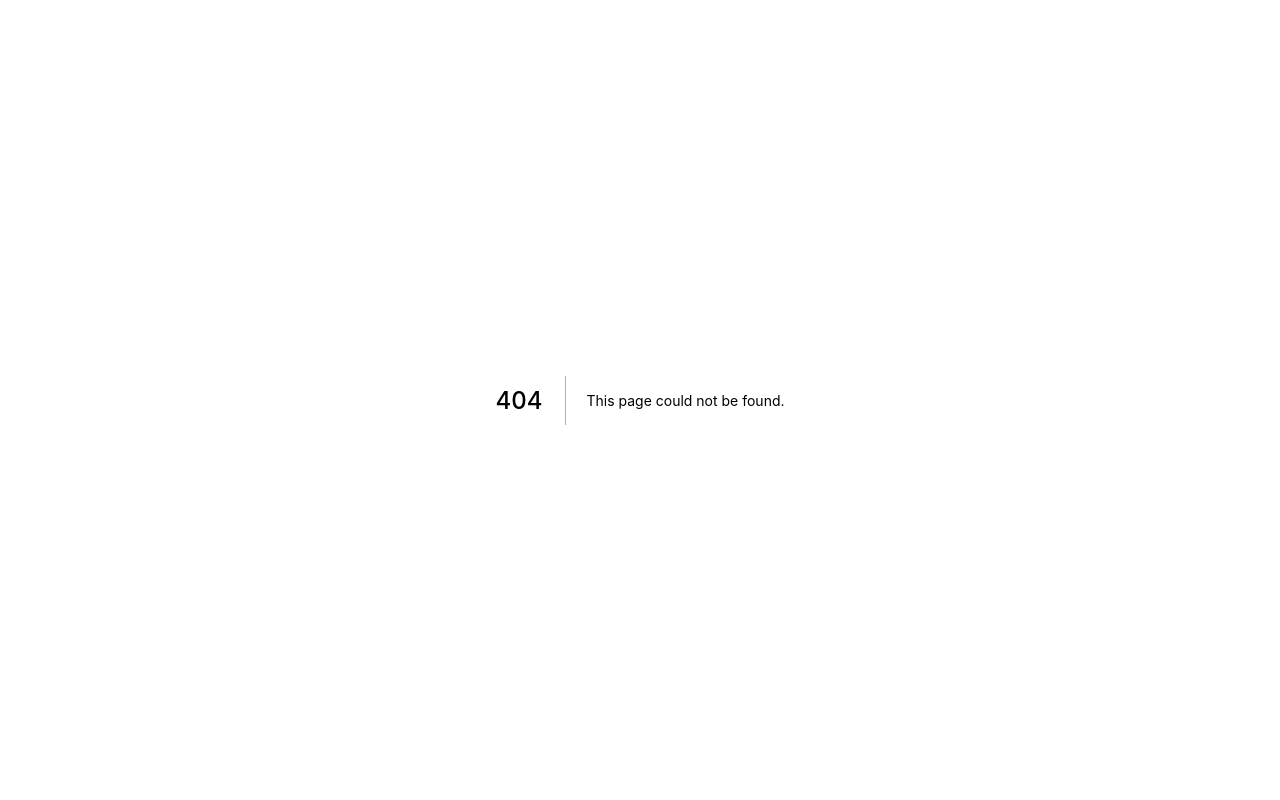
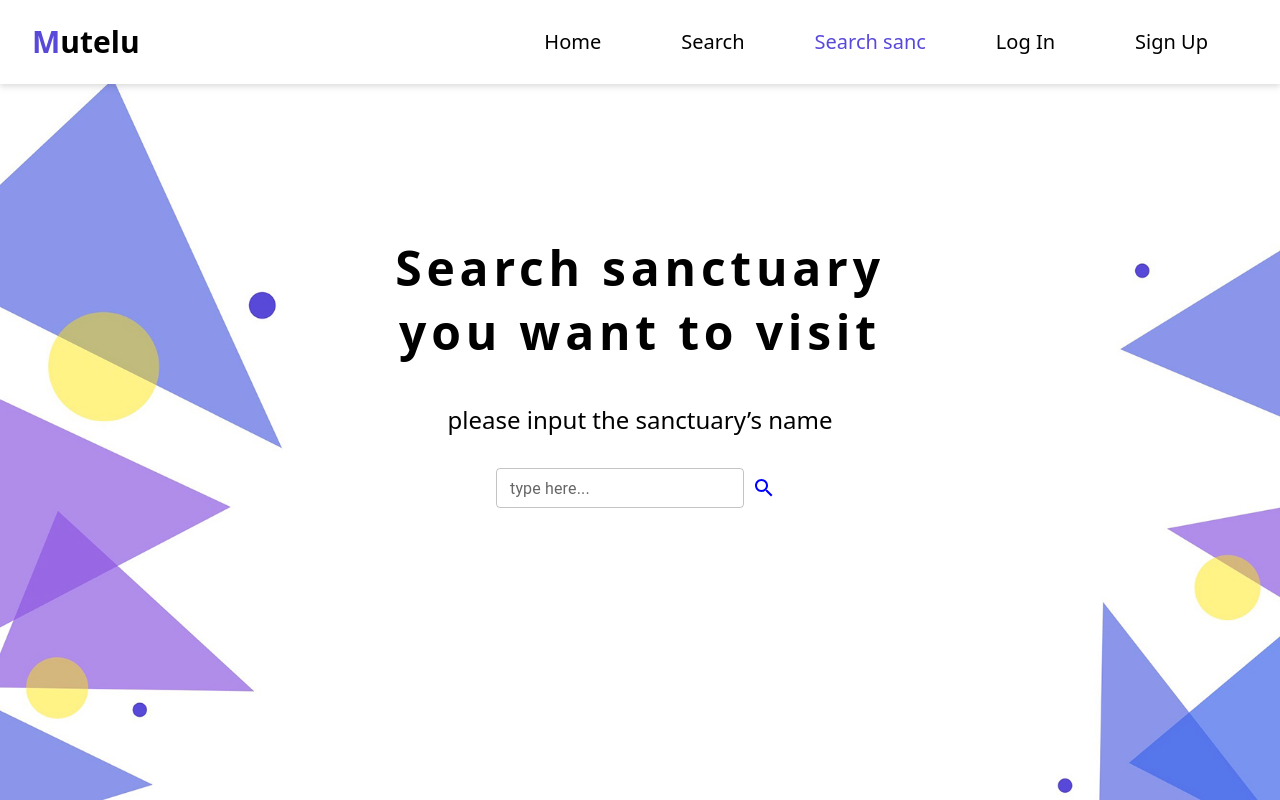
Before and after one commit to poohtnk/Mutelu, a Next.js app: page /searchsanc in a window 1280 px wide. Before the commit this address had no page. Built offline with nearby package versions, Linux system fonts and the light colour scheme; no server answers.

Commit message:
add search sanctuary

```diff
--- a/components/navbar/navbar.js
+++ b/components/navbar/navbar.js
@@ -38,8 +38,11 @@ export default function Navbar({ fixed }) {
                                 <NavLink href='/searchAmulet'>Search</NavLink>
                             </li>
                             <li className='text-xl mx-[30px] pt-1 hover:text-royal-purple/80'>
+                                <NavLink href='/searchsanc'>Search sanc</NavLink>
+                            </li>
+                            {/* <li className='text-xl mx-[30px] pt-1 hover:text-royal-purple/80'>
                                 <BasicMenuforActivity />
-                            </li>
+                            </li> */}
                             <li className='text-xl mx-[40px] pt-1 hover:text-royal-purple/80'>
                                 <BasicMenuForMyprofile
                                     name={currentData.firstName}
--- /dev/null
+++ b/pages/searchsanc/index.js
@@ -0,0 +1,59 @@
+import Navbar from "../../components/navbar/navbar";
+import { getDatabase, ref, onValue } from 'firebase/database'
+import React, { useEffect, useState } from 'react'
+import IconButton from "@mui/material/IconButton";
+import SearchIcon from "@mui/icons-material/Search";
+import TextField from "@mui/material/TextField";
+import FormControl from "@mui/material/FormControl";
+
+function searchsanc() {
+
+    const filterBySearch = (event) => {
+        const query = event.target.value
+        var updatedList = items
+        updatedList = updatedList.filter((item) => {
+            return item.name.toLowerCase().indexOf(query.toLowerCase()) !== -1
+        })
+        setItemsForDisplay(updatedList)
+    }
+
+    return (
+        <div className="min-h-screen bg-mutelu_1 bg-cover">
+            <Navbar />
+            <div className="container">
+                <div className="mx-[15rem] mt-[5rem]">
+                    <div className="font-bold text-center text-5xl pt-20 tracking-widest">
+                        Search sanctuary
+                        <div className="p-4 break-normal">you want to visit</div>
+                    </div>
+                </div>
+                <div className='place-content-center'>
+                    <div className='text-center text-2xl items-center py-8'>
+                        please input the sanctuary’s name
+                    </div>
+                    <div className='flex justify-center'>
+                        <form>
+                            <TextField
+                                id="search-bar"
+                                className="text"
+                                // onInput={(e) => {
+                                //     setSearchQuery(e.target.value);
+                                // }}
+                                label="type here..."
+                                variant="outlined"
+                                placeholder="type sanctuary name e.g. Lakshmi Shrine"
+                                size="small"
+                            />
+                            <IconButton type="submit" aria-label="search">
+                                <SearchIcon style={{ fill: "blue" }} />
+                            </IconButton>
+                        </form>
+                    </div>
+
+                </div>
+            </div>
+        </div>
+    )
+}
+
+export default searchsanc
```
